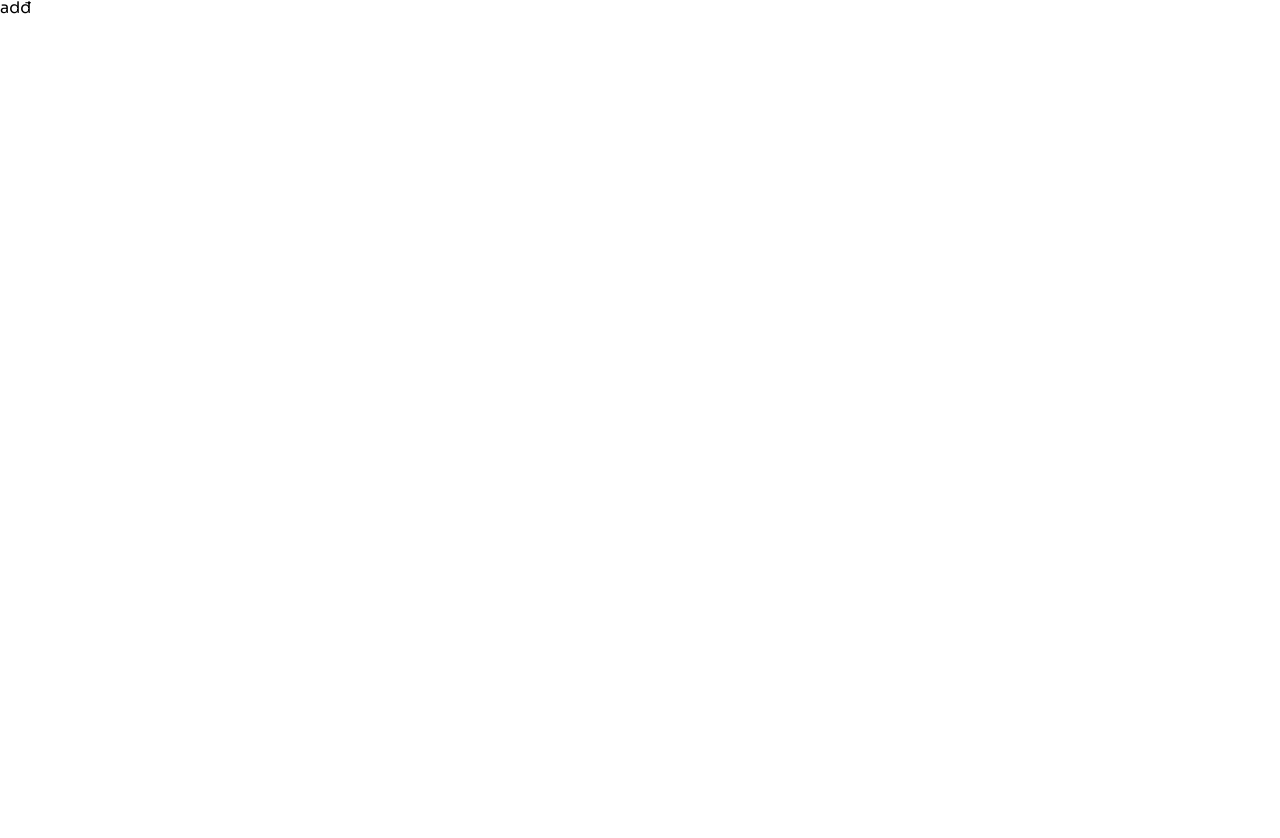
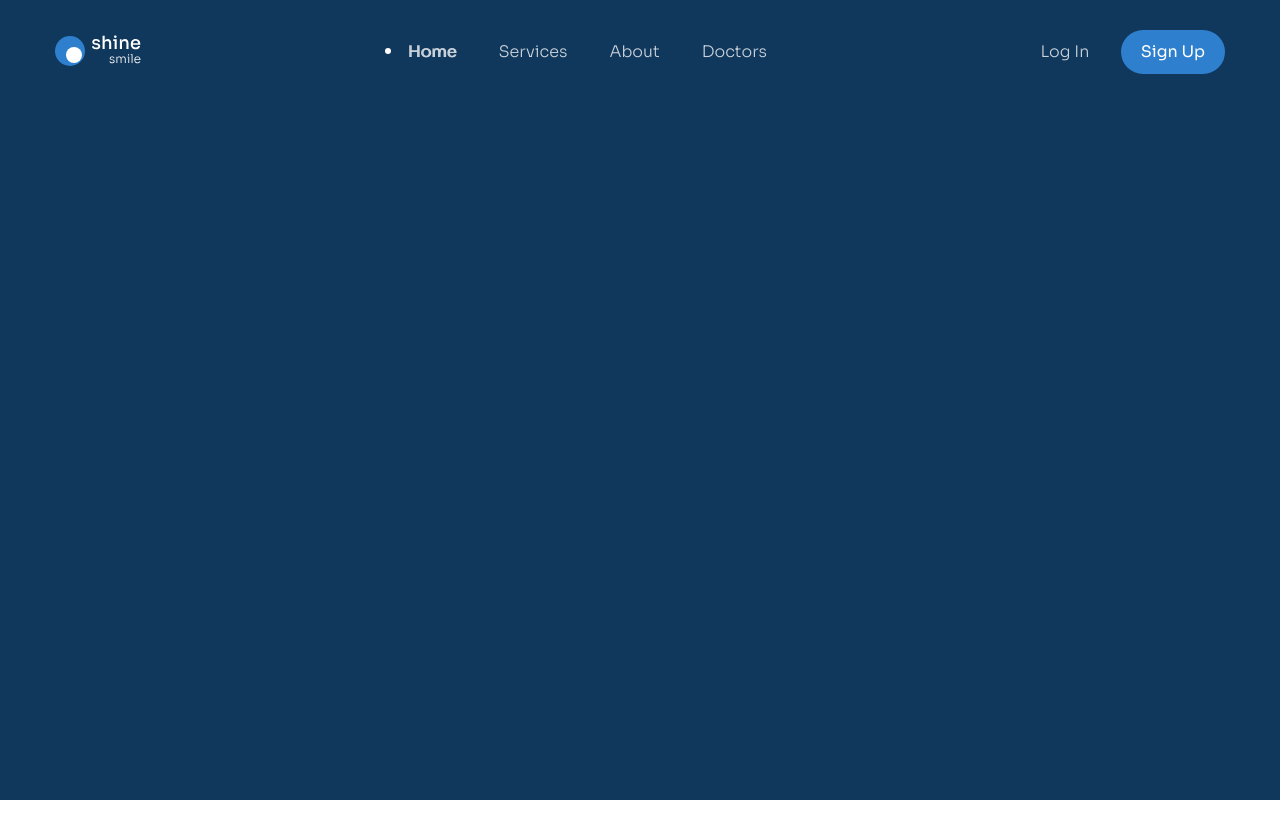
Before and after one commit to Quy-Tr/Project-3, a plain HTML site: page index.html in a window 1280 px wide. Shown: the top 838 px of the page. Before the commit the page ends 800 px from the top, so only its background shows below. Drawn offline with Linux system fonts and the light colour scheme.

Commit message:
3. code top header

```diff
--- a/assets/css/style.css
+++ b/assets/css/style.css
@@ -1,10 +1,84 @@
-*{
-    box-sizing: border-box;
+* {
+  box-sizing: border-box;
 }
-html{
-    font-size: 62.5%;
+:root {
+  --header-bg: #10375c;
 }
-body{
-    font-size: 1.6rem;
-    font-family: "Sora", sans-serif;
+html {
+  font-size: 62.5%;
 }
+body {
+  font-size: 1.6rem;
+  font-family: "Sora", sans-serif;
+}
+/* ====================== Common ======================= */
+.container {
+  width: 1170px;
+  max-width: calc(100%-48px);
+  margin: 0 auto;
+}
+a {
+  text-decoration: none;
+}
+.btn {
+  display: inline-block;
+  background: #2e80ce;
+  min-width: 205px;
+  line-height: 60px;
+  color: #fff;
+  text-align: center;
+  font-size: 1.8rem;
+  font-weight: 400;
+  border-radius: 999px;
+}
+.btn:hover{
+  opacity: 0.9;
+}
+/* ================= Header ================ */
+.header {
+  padding-top: 30px;
+  background: var(--header-bg);
+  height: 100vh;
+}
+.header-top {
+  display: flex;
+  justify-content: space-between;
+  align-items: center;
+}
+.navbar__list {
+  display: flex;
+}
+.header__action--login,
+.navbar__link {
+  padding: 8px 21px;
+  color: #c9d2da;
+  text-align: center;
+  font-size: 1.6rem;
+  font-weight: 300;
+  line-height: 1.75; /* 175% */
+}
+.navbar__link:hover,
+.navbar__link--active {
+  text-shadow: 1px 0 0 currentColor;
+  font-weight: 400;
+}
+.navbar__link--active::before {
+  position: relative;
+  right: 8px;
+  top: -3px;
+  width: 6px;
+  height: 6px;
+  content: "";
+  display: inline-block;
+  background: #fff;
+  border-radius: 50%;
+  margin-right: 8px;
+}
+.header__action--signup{
+  min-width: 104px;
+  line-height: 44px;
+  font-size: 1.6rem;
+}
+.header__action--login{
+  margin-right: 7px;
+}
--- a/index.html
+++ b/index.html
@@ -93,7 +93,36 @@
     <link rel="stylesheet" href="./assets/css/style.css" />
     <title>shine smile</title>
   </head>
-  <body>
-    <h1>adđ</h1>
+  <body style="height: 50000px">
+    <header class="header">
+      <div class="container">
+        <div class="header-top">
+          <!-- logo -->
+          <a href="#!"><img src="./assets/img/Logo.svg" alt="shine smile" class="logo" /></a>
+          <!-- nav -->
+          <nav class="navbar">
+            <ul class="navbar__list">
+              <li class="navbar__item">
+                <a href="#!" class="navbar__link navbar__link--active">Home</a>
+              </li>
+              <li class="navbar__item">
+                <a href="#!" class="navbar__link">Services</a>
+              </li>
+              <li class="navbar__item">
+                <a href="#!" class="navbar__link">About</a>
+              </li>
+              <li class="navbar__item">
+                <a href="#!" class="navbar__link">Doctors</a>
+              </li>
+            </ul>
+          </nav>
+          <!-- cta-group -->
+          <div class="header__action">
+            <a href="#!" class="header__action--login">Log In</a>
+            <a href="#!" class="btn header__action--signup">Sign Up</a>
+          </div>
+        </div>
+      </div>
+    </header>
   </body>
 </html>
```
Also changed, not shown: assets/img/Logo.svg (added).
